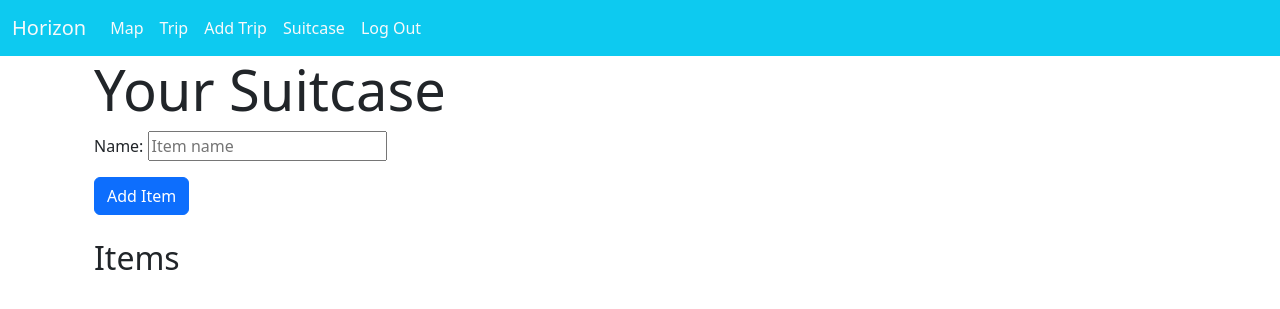
After one commit to Phillipcostas/Horizon-Group, a Django app: page /suitcase/ in a window 1280 px wide. The commit adds this page. Shown: the top 309 px of the page. Run offline with Django 5.2, Linux system fonts and the light colour scheme; the visitor is signed in with stand-in values (Sample User, id 1); data that the repository does not hold is empty; some libraries are stand-ins or nearby versions.

Commit message:
added the suitcase - still a work in progress

```diff
--- a/main_app/froms.py
+++ b/main_app/froms.py
@@ -2,7 +2,7 @@
 from django import forms
 from django.contrib.auth.forms import UserCreationForm
 from django.contrib.auth.models import User
-from .models import Trip
+from .models import Trip, SuitcaseItem
 from django.conf import settings
 
 class SignUpForm(UserCreationForm):
@@ -42,3 +42,11 @@ class TripForm(forms.ModelForm):
                 }
             ),
         }
+
+class SuitcaseItemForm(forms.ModelForm):
+    class Meta:
+        model = SuitcaseItem
+        fields = ['name']
+        widgets = {
+            'name': forms.TextInput(attrs={'placeholder': 'Item name'}),
+        }
--- a/main_app/models.py
+++ b/main_app/models.py
@@ -44,3 +44,11 @@ class Itinerary(models.Model):
 
     def __str__(self):
         return f"{self.name} on Day {self.day} of {self.trip.name}"
+
+class SuitcaseItem(models.Model):
+    user = models.ForeignKey(User, on_delete=models.CASCADE)
+    name = models.CharField(max_length=100)
+    packed = models.BooleanField(default=False)
+
+    def __str__(self):
+        return self.name
--- a/main_app/templates/base.html
+++ b/main_app/templates/base.html
@@ -28,6 +28,10 @@
             <li class="nav-item">
               <a class="nav-link link-light" href="{% url 'addTrip' %}">Add Trip</a>
 
+            </li>
+            <li class="nav-item">
+                <a class="nav-link link-light" href="{% url 'suitcase' %}">Suitcase</a>
+
           <li class="nav-item">
             <a class="nav-link link-light" href="{% url 'logout' %}">Log Out</a>
             <form id="logout-form" method="post" action="{% url 'logout' %}" style="display: none;">
--- /dev/null
+++ b/main_app/templates/suitcase.html
@@ -0,0 +1,26 @@
+{% extends 'base.html' %}
+
+{% block title %}Suitcase{% endblock %}
+
+{% block content %}
+<div class="container">
+  <h1 class="display-4">Your Suitcase</h1>
+  <form method="post">
+    {% csrf_token %}
+    {{ form.as_p }}
+    <button type="submit" class="btn btn-primary">Add Item</button>
+  </form>
+  <h2 class="mt-4">Items</h2>
+  <ul class="list-group">
+    {% for item in items %}
+      <li class="list-group-item d-flex justify-content-between align-items-center">
+        {{ item.name }}
+        <form method="post" action="{% url 'remove_suitcase_item' item.pk %}">
+          {% csrf_token %}
+          <button type="submit" class="btn btn-danger btn-sm">Remove</button>
+        </form>
+      </li>
+    {% endfor %}
+  </ul>
+</div>
+{% endblock %}
--- a/main_app/urls.py
+++ b/main_app/urls.py
@@ -14,4 +14,7 @@ urlpatterns = [
     path("accounts/", include("django.contrib.auth.urls")),
     path("accounts/signup/", views.signup, name="signup"),
     path("accounts/login/", views.Login.as_view(), name="login"),
+    path('suitcase/', views.suitcase_view, name='suitcase'),
+    path('suitcase/remove/<int:pk>/', views.remove_suitcase_item, name='remove_suitcase_item'),
+
 ]
--- a/main_app/views.py
+++ b/main_app/views.py
@@ -3,12 +3,14 @@ from django.contrib.auth.views import LoginView
 from django.contrib.auth import login
 from django.contrib.auth.forms import UserCreationForm
 from django.contrib.auth.decorators import login_required
-from .models import UserProfile, Trip, Itinerary
+from .models import UserProfile, Trip, Itinerary, SuitcaseItem
 from django.conf import settings
 from django.contrib.auth.mixins import LoginRequiredMixin
 from django.views.generic import View
-from .froms import TripForm
+from .froms import TripForm, SuitcaseItemForm
 from datetime import date, timedelta
+
+
 def about(request):
     return render(request, "base.html")
 
@@ -39,6 +41,26 @@ def signup(request):
     context = {"form": form, "error_message": error_message}
     return render(request, "signup.html", context)
 
+@login_required
+def suitcase_view(request):
+    if request.method == 'POST':
+        form = SuitcaseItemForm(request.POST)
+        if form.is_valid():
+            item = form.save(commit=False)
+            item.user = request.user
+            item.save()
+            return redirect('suitcase')
+    else:
+        form = SuitcaseItemForm()
+
+    items = SuitcaseItem.objects.filter(user=request.user)
+    context = {'form': form, 'items': items}
+    return render(request, 'suitcase.html', context)
+
+def remove_suitcase_item(request, pk):
+    item = get_object_or_404(SuitcaseItem, pk=pk, user=request.user)
+    item.delete()
+    return redirect('suitcase')
 
 class Home(LoginRequiredMixin, LoginView):
     def get(self, request):
@@ -101,5 +123,3 @@ class AddItinerary(LoginRequiredMixin, View):
         else:
             print("Itinerary name is empty")  # Debugging line
         return redirect('trip_detail', pk=pk)
-
-# class ItineraryView()
```
Also changed, not shown: main_app/ReadME.md, main_app/migrations/0007_suitcaseitem.py (added), main_app/migrations/0008_suitcaseitem_user_alter_suitcaseitem_trip.py (added), main_app/migrations/0009_remove_suitcaseitem_trip.py (added).
